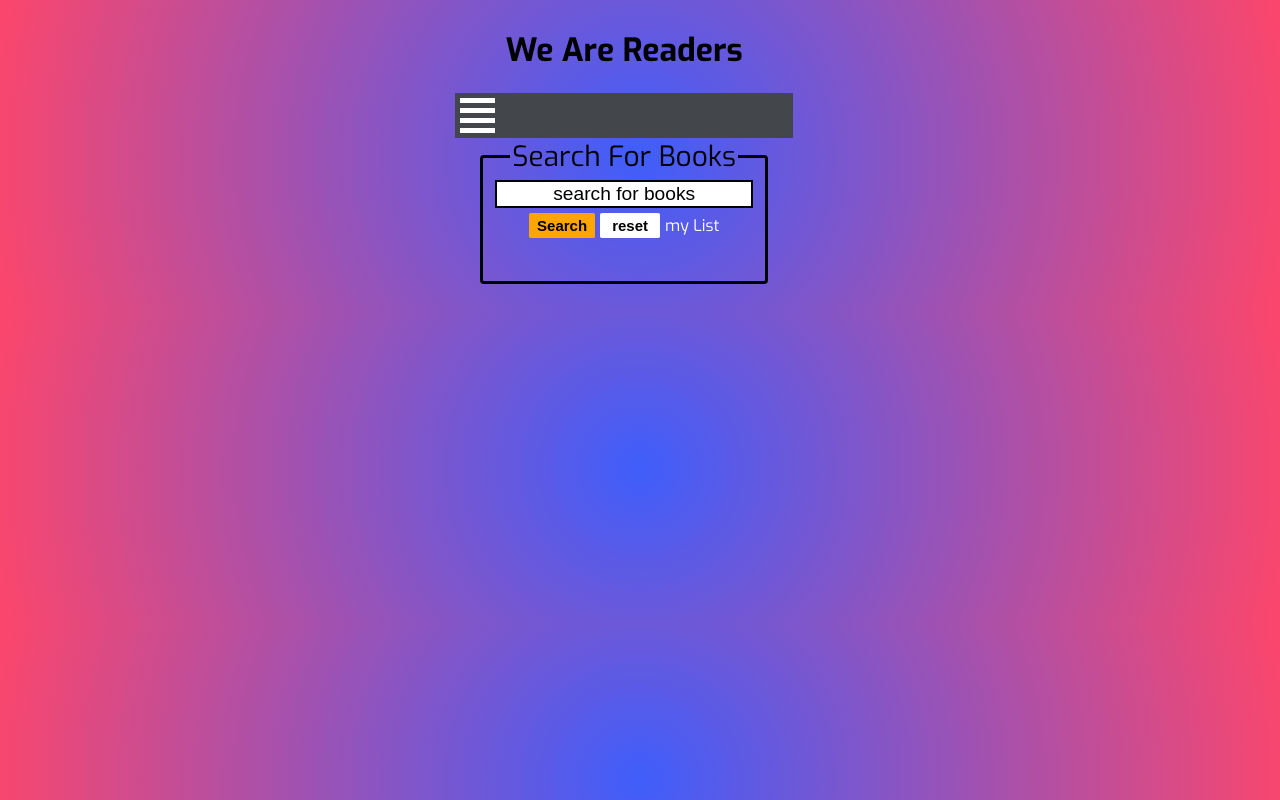
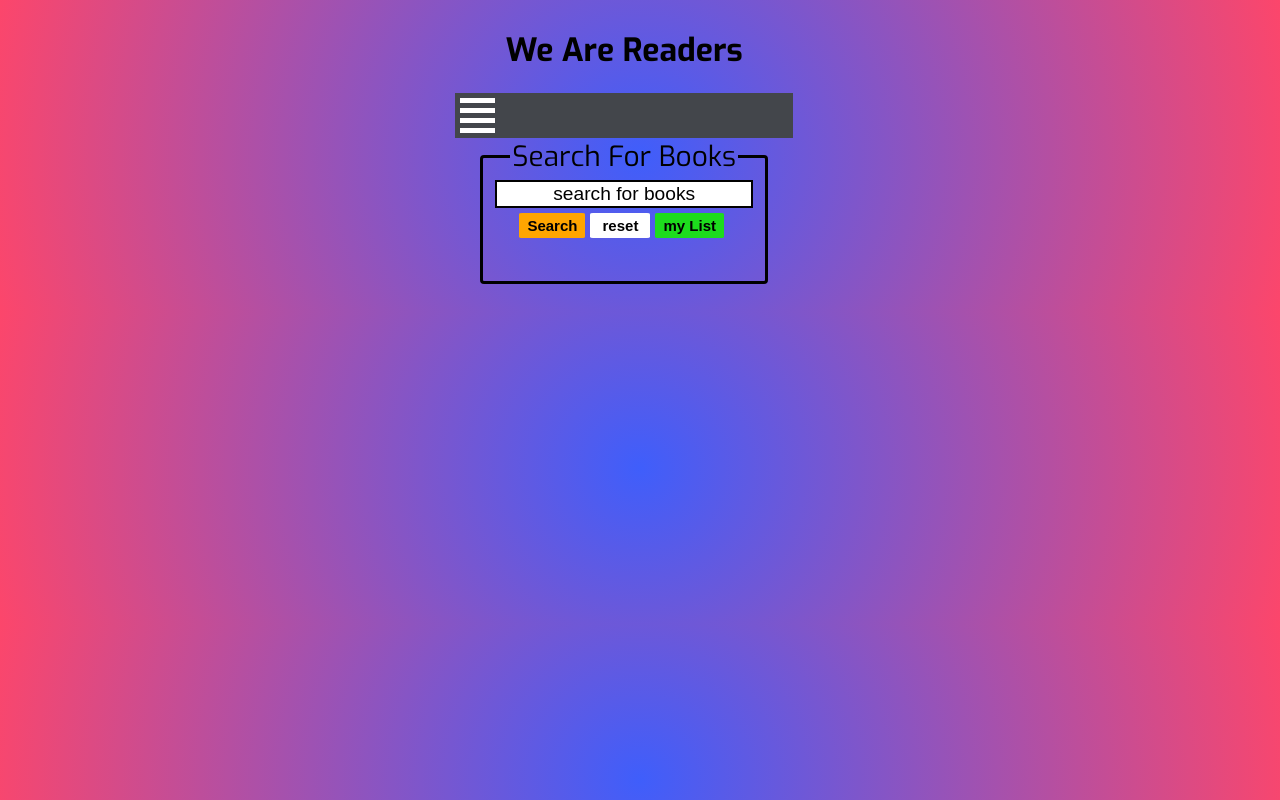
Before and after one commit to Benjamin-Schmitt/WeAreReaders, a React (Create React App) app: page /reader in a window 1280 px wide. Built offline with nearby package versions, Linux system fonts and the light colour scheme; a web font is replaced by a local one.

Commit message:
cleaning up CSS

```diff
--- a/src/components/search.jsx
+++ b/src/components/search.jsx
@@ -44,7 +44,7 @@ export function SearchBooks() {
                         <nav className="nav">
                             <button className='submit' type="submit">Search</button>
                             <button className='reset' type="submit" onClick={resetInput} >reset</button>
-                            <Link to="/reader/mylist">my List</Link>
+                            <button className='my-list'><Link to="/reader/mylist">my List</Link></button>
                         </nav>
                     </fieldset>
                 </form>
--- a/src/index.css
+++ b/src/index.css
@@ -9,7 +9,7 @@ body {
 
 a {
     text-decoration: none;
-    color: white;
+    color: black;
 }
 
 
@@ -221,8 +221,12 @@ li {
     cursor: not-allowed;
 }
 
-.myList {
-    background: rgb(179, 207, 55);
+.my-list {
+    background-color: rgb(29, 220, 29);
+}
+
+.my-list:hover {
+    border: 2px solid black;
 }
 
 
```
